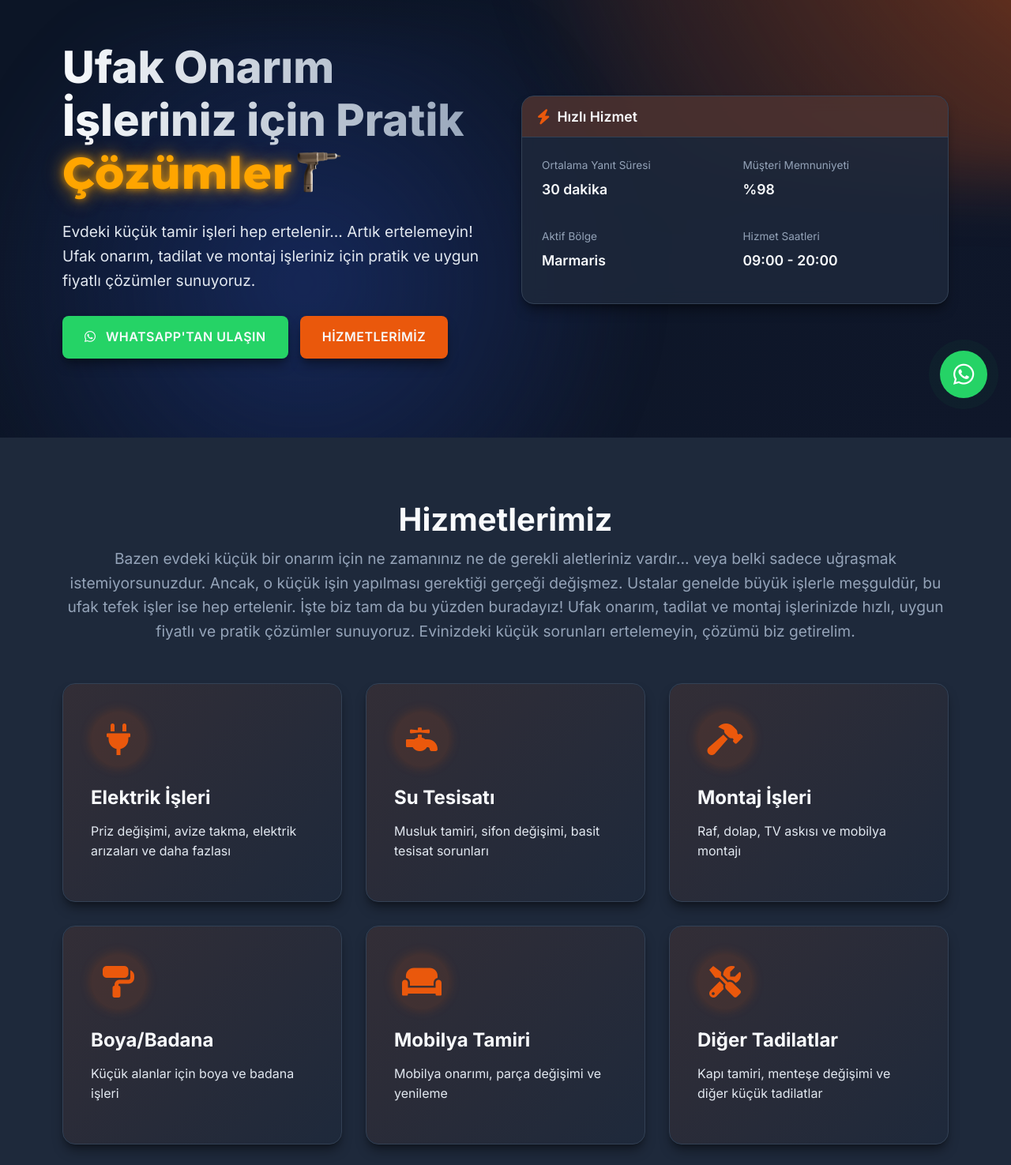
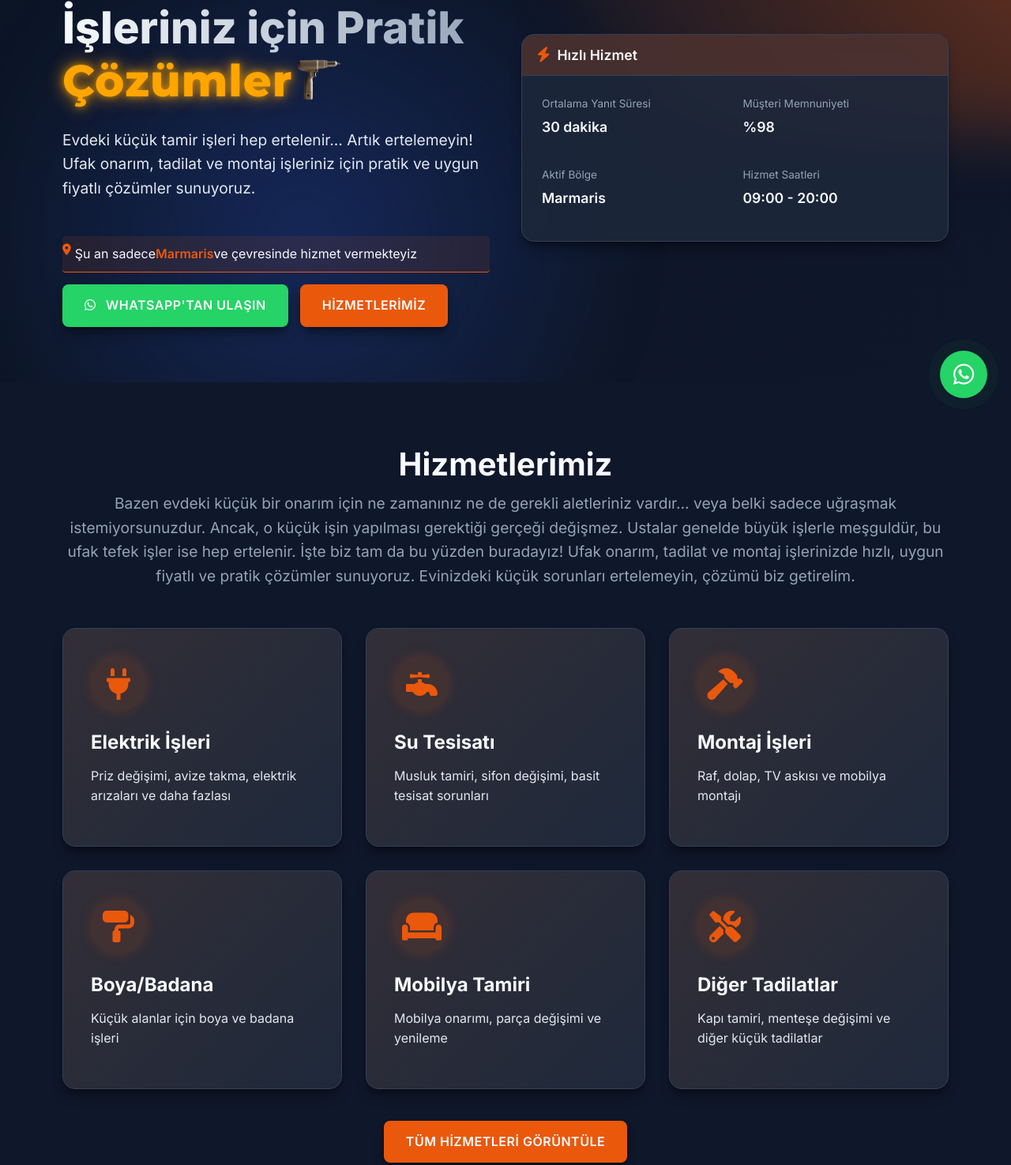
Before and after one commit to devvare/ufak_isler, a plain HTML site: page index.html in a window 1280 px wide. Shown: the part 266-1741 px from the top of the page at 79% size. Drawn offline with Linux system fonts and the light colour scheme.

Commit message:
Mobil görünüm iyileştirmeleri ve hizmet kartlarını tıklanabilir yapma

```diff
--- a/css/style.css
+++ b/css/style.css
@@ -189,6 +189,46 @@ header {
     border-bottom: 1px solid var(--border-color);
 }
 
+/* Marmaris Bilgi Bandı */
+.location-banner {
+    background-color: rgba(234, 88, 12, 0.15);
+    padding: 5px 0;
+    border-bottom: 1px solid rgba(234, 88, 12, 0.3);
+}
+
+.location-banner p {
+    margin: 0;
+    font-size: 0.9rem;
+    text-align: center;
+    color: var(--white);
+}
+
+/* Hero içindeki bilgi bandı */
+.hero-location-banner {
+    margin: 15px 0;
+    padding: 8px 12px;
+    background-color: rgba(234, 88, 12, 0.1);
+    border-radius: 4px;
+    width: 100%;
+    display: inline-block;
+}
+
+.hero-location-banner p {
+    margin: 0;
+    font-size: 0.9rem;
+    color: var(--light-text);
+    display: flex;
+    align-items: flex-start;
+    flex-wrap: wrap;
+}
+
+.hero-location-banner i {
+    color: var(--secondary-color);
+    margin-right: 8px;
+    font-size: 0.9rem;
+    flex-shrink: 0;
+}
+
 header .container {
     display: flex;
     justify-content: space-between;
@@ -267,7 +307,7 @@ nav ul li a:hover::after {
 /* Hero Bölümü */
 .hero {
     background: linear-gradient(315deg, var(--dark-bg) 0%, #0c1526 85%);
-    padding: 150px 0 100px;
+    padding: 80px 0 70px;
     position: relative;
     overflow: hidden;
 }
@@ -478,6 +518,10 @@ nav ul li a:hover::after {
     position: relative;
     overflow: hidden;
     z-index: 1;
+    text-decoration: none;
+    color: var(--text-color);
+    display: block;
+    cursor: pointer;
 }
 
 .service-card:before {
@@ -495,7 +539,16 @@ nav ul li a:hover::after {
 .service-card:hover {
     transform: translateY(-10px);
     box-shadow: var(--glow);
-    border-color: rgba(234, 88, 12, 0.3);
+    border-color: rgba(234, 88, 12, 0.5);
+    background-color: rgba(234, 88, 12, 0.1);
+}
+
+.service-card:hover h3 {
+    color: var(--secondary-color);
+}
+
+.service-card:hover .service-icon {
+    transform: scale(1.1);
 }
 
 .service-icon {
@@ -1339,6 +1392,23 @@ footer {
         font-size: 2.2rem;
     }
 
+    /* Mobilde matkap görselini gizle */
+    .drill-image {
+        display: none;
+    }
+
+    /* Mobilde bilgi bandı düzenlemesi */
+    .hero-location-banner {
+        margin: 15px 0;
+        text-align: center;
+        background-color: rgba(234, 88, 12, 0.15);
+    }
+
+    .hero-location-banner p {
+        justify-content: center;
+        font-size: 0.85rem;
+    }
+
     .info-items-grid {
         grid-template-columns: 1fr;
         gap: 15px;
--- a/index.html
+++ b/index.html
@@ -38,13 +38,6 @@
         </div>
     </header>
 
-    <!-- Marmaris Bilgi Bandı -->
-    <div class="location-banner">
-        <div class="container">
-            <p><i class="fas fa-map-marker-alt"></i> Şu an sadece <strong>Marmaris</strong> ve çevresinde hizmet vermekteyiz</p>
-        </div>
-    </div>
-
     <!-- Hero Bölümü -->
     <section class="hero">
         <div class="hero-bg"></div>
@@ -53,6 +46,11 @@
                 <h2 class="hero-title">Ufak Onarım İşleriniz için Pratik <span class="glowy-text">Çözümler<img src="img/drill-tool.png" alt="Matkap" class="drill-image"></span></h2>
                 <p>Evdeki küçük tamir işleri hep ertelenir… Artık ertelemeyin!
                 Ufak onarım, tadilat ve montaj işleriniz için pratik ve uygun fiyatlı çözümler sunuyoruz.</p>
+                <!-- Marmaris Bilgi Bandı -->
+                <div class="location-banner hero-location-banner">
+                    <p><i class="fas fa-map-marker-alt"></i> Şu an sadece <strong>Marmaris</strong> ve çevresinde hizmet vermekteyiz</p>
+                </div>
+
                 <div class="hero-buttons">
                     <a href="https://wa.me/+905458646613" class="btn btn-primary whatsapp-btn">
                         <i class="fab fa-whatsapp"></i> WhatsApp'tan Ulaşın
@@ -99,48 +97,48 @@
                 Evinizdeki küçük sorunları ertelemeyin, çözümü biz getirelim.</p>
             </div>
             <div class="services-grid">
-                <div class="service-card">
+                <a href="hizmetler.html#elektrik-isleri" class="service-card">
                     <div class="service-icon">
                         <i class="fas fa-plug"></i>
                     </div>
                     <h3>Elektrik İşleri</h3>
                     <p>Priz değişimi, avize takma, elektrik arızaları ve daha fazlası</p>
-                </div>
-                <div class="service-card">
+                </a>
+                <a href="hizmetler.html#su-tesisati" class="service-card">
                     <div class="service-icon">
                         <i class="fas fa-faucet"></i>
                     </div>
                     <h3>Su Tesisatı</h3>
                     <p>Musluk tamiri, sifon değişimi, basit tesisat sorunları</p>
-                </div>
-                <div class="service-card">
+                </a>
+                <a href="hizmetler.html#montaj-isleri" class="service-card">
                     <div class="service-icon">
                         <i class="fas fa-hammer"></i>
                     </div>
                     <h3>Montaj İşleri</h3>
                     <p>Raf, dolap, TV askısı ve mobilya montajı</p>
-                </div>
-                <div class="service-card">
+                </a>
+                <a href="hizmetler.html#boya-badana" class="service-card">
                     <div class="service-icon">
                         <i class="fas fa-paint-roller"></i>
                     </div>
                     <h3>Boya/Badana</h3>
                     <p>Küçük alanlar için boya ve badana işleri</p>
-                </div>
-                <div class="service-card">
+                </a>
+                <a href="hizmetler.html#mobilya-tamiri" class="service-card">
                     <div class="service-icon">
                         <i class="fas fa-couch"></i>
                     </div>
                     <h3>Mobilya Tamiri</h3>
                     <p>Mobilya onarımı, parça değişimi ve yenileme</p>
-                </div>
-                <div class="service-card">
+                </a>
+                <a href="hizmetler.html#diger-tadilatlar" class="service-card">
                     <div class="service-icon">
                         <i class="fas fa-tools"></i>
                     </div>
                     <h3>Diğer Tadilatlar</h3>
                     <p>Kapı tamiri, menteşe değişimi ve diğer küçük tadilatlar</p>
-                </div>
+                </a>
             </div>
             <div class="services-cta">
                 <a href="hizmetler.html" class="btn btn-secondary">Tüm Hizmetleri Görüntüle</a>
```
Also changed, not shown: hizmetler.html (+6 -6 lines).
